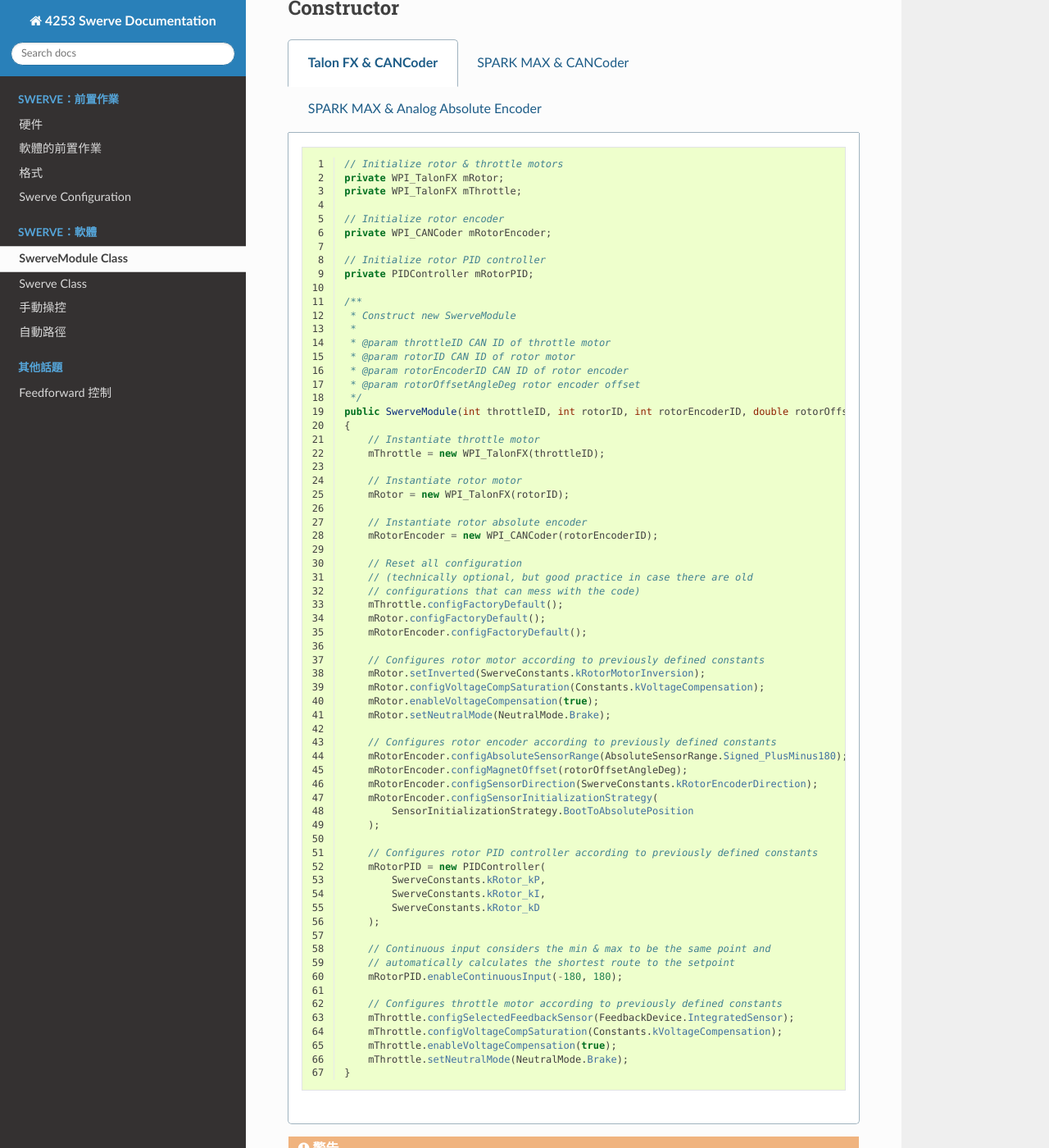
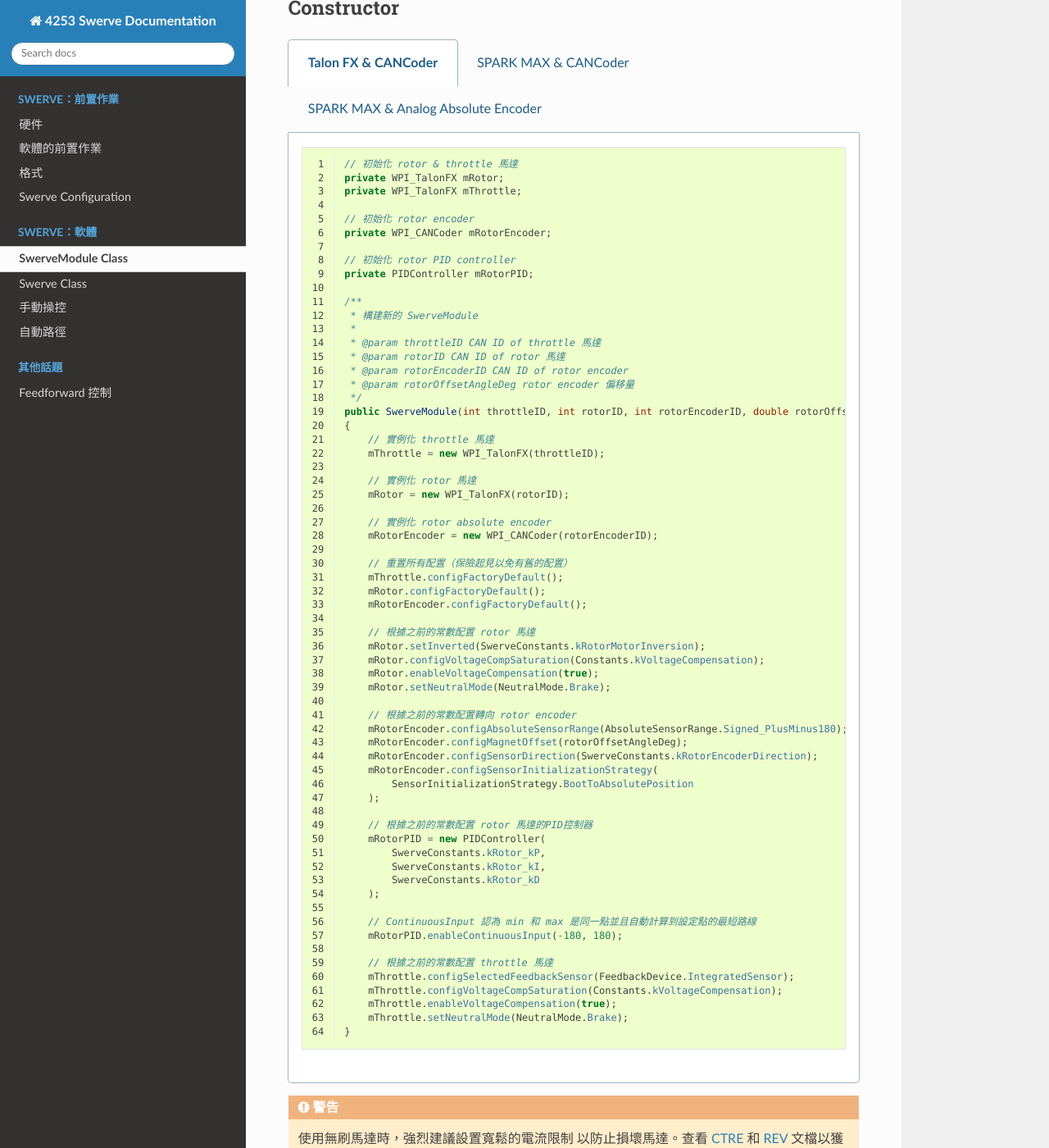
Before and after one commit to TASRobotics/RaidZero-Outreach-Swerve-Docs-zh_TW, a Sphinx documentation site: the page built from source/Docs/Software/3-SwerveModuleClass.rst, in a window 1280 px wide and 1400 px high, scrolled down 415 px. Shown: the whole window at 82% size. Built offline with Sphinx 7.4.7 and the Read the Docs theme 2.0.0, drawn with Linux system fonts in a browser that asks for light colours; some of the changed text lies outside the part shown.

Commit message:
add swerve module & swerve

```diff
--- a/source/Docs/Software/3-SwerveModuleClass.rst
+++ b/source/Docs/Software/3-SwerveModuleClass.rst
@@ -26,49 +26,47 @@ Constructor
         .. code-block:: java
             :linenos:
 
-            // Initialize rotor & throttle motors
+            // 初始化 rotor & throttle 馬達
             private WPI_TalonFX mRotor;
             private WPI_TalonFX mThrottle;
 
-            // Initialize rotor encoder
+            // 初始化 rotor encoder
             private WPI_CANCoder mRotorEncoder;
 
-            // Initialize rotor PID controller
+            // 初始化 rotor PID controller
             private PIDController mRotorPID;
 
             /**
-             * Construct new SwerveModule
+             * 構建新的 SwerveModule
              *
-             * @param throttleID CAN ID of throttle motor
-             * @param rotorID CAN ID of rotor motor
+             * @param throttleID CAN ID of throttle 馬達
+             * @param rotorID CAN ID of rotor 馬達
              * @param rotorEncoderID CAN ID of rotor encoder
-             * @param rotorOffsetAngleDeg rotor encoder offset
+             * @param rotorOffsetAngleDeg rotor encoder 偏移量
              */
             public SwerveModule(int throttleID, int rotorID, int rotorEncoderID, double rotorOffsetAngleDeg)
             {
-                // Instantiate throttle motor
+                // 實例化 throttle 馬達
                 mThrottle = new WPI_TalonFX(throttleID);
 
-                // Instantiate rotor motor
+                // 實例化 rotor 馬達
                 mRotor = new WPI_TalonFX(rotorID);
 
-                // Instantiate rotor absolute encoder
+                // 實例化 rotor absolute encoder
                 mRotorEncoder = new WPI_CANCoder(rotorEncoderID);
 
-                // Reset all configuration
-                // (technically optional, but good practice in case there are old
-                // configurations that can mess with the code)
+                // 重置所有配置（保險起見以免有舊的配置）
                 mThrottle.configFactoryDefault();
                 mRotor.configFactoryDefault();
                 mRotorEncoder.configFactoryDefault();
 
-                // Configures rotor motor according to previously defined constants
+                // 根據之前的常數配置 rotor 馬達
                 mRotor.setInverted(SwerveConstants.kRotorMotorInversion);
                 mRotor.configVoltageCompSaturation(Constants.kVoltageCompensation);
                 mRotor.enableVoltageCompensation(true);
                 mRotor.setNeutralMode(NeutralMode.Brake);
 
-                // Configures rotor encoder according to previously defined constants
+                // 根據之前的常數配置轉向 rotor encoder
                 mRotorEncoder.configAbsoluteSensorRange(AbsoluteSensorRange.Signed_PlusMinus180);
                 mRotorEncoder.configMagnetOffset(rotorOffsetAngleDeg);
                 mRotorEncoder.configSensorDirection(SwerveConstants.kRotorEncoderDirection);
@@ -76,18 +74,17 @@ Constructor
                     SensorInitializationStrategy.BootToAbsolutePosition
                 );
 
-                // Configures rotor PID controller according to previously defined constants
+                // 根據之前的常數配置 rotor 馬達的PID控制器
                 mRotorPID = new PIDController(
                     SwerveConstants.kRotor_kP,
                     SwerveConstants.kRotor_kI,
                     SwerveConstants.kRotor_kD
                 );
 
-                // Continuous input considers the min & max to be the same point and
-                // automatically calculates the shortest route to the setpoint
+                // ContinuousInput 認為 min 和 max 是同一點並且自動計算到設定點的最短路線
                 mRotorPID.enableContinuousInput(-180, 180);
 
-                // Configures throttle motor according to previously defined constants
+                // 根據之前的常數配置 throttle 馬達
                 mThrottle.configSelectedFeedbackSensor(FeedbackDevice.IntegratedSensor);
                 mThrottle.configVoltageCompSaturation(Constants.kVoltageCompensation);
                 mThrottle.enableVoltageCompensation(true);
@@ -99,52 +96,50 @@ Constructor
         .. code-block:: java
             :linenos:
 
-            // Initialize rotor & throttle motors
+            // 初始化 rotor & throttle 馬達
             private CANSparkMax mRotor;
             private CANSparkMax mThrottle;
 
-            // Initialize throttle encoder
+            // 初始化 throttle encoder
             private RelativeEncoder mThrottleEncoder;
 
-            // Initialize rotor encoder
+            // 初始化 rotor encoder
             private WPI_CANCoder mRotorEncoder;
 
-            // Initialize rotor PID controller
+            // 初始化 rotor PID controller
             private PIDController mRotorPID;
 
             /**
-             * Construct new SwerveModule
+             * 構建新的 SwerveModule
              *
-             * @param throttleID CAN ID of throttle motor
-             * @param rotorID CAN ID of rotor motor
+             * @param throttleID CAN ID of throttle 馬達
+             * @param rotorID CAN ID of rotor 馬達
              * @param rotorEncoderID CAN ID of rotor encoder
-             * @param rotorOffsetAngleDeg rotor encoder offset
+             * @param rotorOffsetAngleDeg rotor encoder 偏移量
              */
             public SwerveModule(int throttleID, int rotorID, int rotorEncoderID, double rotorOffsetAngleDeg)
             {
-                // Instantiate throttle motor & respective encoder
+                // 實例化 throttle 馬達 & encoder
                 mThrottle = new CANSparkMax(throttleID, MotorType.kBrushless);
                 mThrottleEncoder = mThrottle.getEncoder();
 
-                // Instantiate rotor motor
+                // 實例化 rotor 馬達
                 mRotor = new CANSparkMax(rotorID, MotorType.kBrushless);
 
-                // Instantiate rotor absolute encoder
+                // 實例化 rotor absolute encoder
                 mRotorEncoder = new WPI_CANCoder(rotorEncoderID);
 
-                // Reset all configuration
-                // (technically optional, but good practice in case there are old
-                // configurations that can mess with the code)
+                // 重置所有配置（保險起見以免有舊的配置）
                 mThrottle.restoreFactoryDefaults();
                 mRotor.restoreFactoryDefaults();
                 mRotorEncoder.configFactoryDefault();
 
-                // Configures rotor motor according to previously defined constants
+                // 根據之前的常數配置 rotor 馬達
                 mRotor.setInverted(SwerveConstants.kRotorMotorInversion);
                 mRotor.enableVoltageCompensation(Constants.kVoltageCompensation);
                 mRotor.setIdleMode(IdleMode.kBrake);
 
-                // Configures rotor encoder according to previously defined constants
+                // 根據之前的常數配置轉向 rotor encoder
                 mRotorEncoder.configAbsoluteSensorRange(AbsoluteSensorRange.Signed_PlusMinus180);
                 mRotorEncoder.configMagnetOffset(rotorOffsetAngleDeg);
                 mRotorEncoder.configSensorDirection(SwerveConstants.kRotorEncoderDirection);
@@ -152,23 +147,21 @@ Constructor
                     SensorInitializationStrategy.BootToAbsolutePosition
                 );
 
-                // Configures rotor PID controller according to previously defined constants
+                // 根據之前的常數配置 rotor 馬達的PID控制器
                 mRotorPID = new PIDController(
                     SwerveConstants.kRotor_kP,
                     SwerveConstants.kRotor_kI,
                     SwerveConstants.kRotor_kD
                 );
 
-                // Continuous input considers the min & max to be the same point and
-                // automatically calculates the shortest route to the setpoint
+                // ContinuousInput 認為 min 和 max 是同一點並且自動計算到設定點的最短路線
                 mRotorPID.enableContinuousInput(-180, 180);
 
-                // Configures throttle motor according to previously defined constants
+                // 根據之前的常數配置 throttle 馬達
                 mThrottle.enableVoltageCompensation(Constants.kVoltageCompensation);
                 mThrottle.setIdleMode(IdleMode.kBrake);
 
-                // Sets conversion factor to throttle encoder so that it reads
-                // velocity in meters per second instead of RPM
+                // 給與 throttle encoder 轉換係數以便它以米每秒而不是 RPM 為單位讀取速度
                 mThrottleEncoder.setVelocityConversionFactor(
                     SwerveConstants.kThrottleVelocityConversionFactor
                 );
@@ -179,69 +172,64 @@ Constructor
         .. code-block:: java
             :linenos:
 
-            // Initialize rotor & throttle motors
+            // 初始化 rotor & throttle 馬達
             private CANSparkMax mRotor;
             private CANSparkMax mThrottle;
 
-            // Initialize throttle encoder
+            // 初始化 throttle encoder
             private RelativeEncoder mThrottleEncoder;
 
-            // Initialize rotor encoder
+            // 初始化 rotor encoder
             private AnalogPotentiometer mRotorEncoder;
 
-            // Initialize rotor PID controller
+            // 初始化 rotor PID controller
             private PIDController mRotorPID;
 
             /**
-             * Construct new SwerveModule
+             * 構建新的 SwerveModule
              *
-             * @param throttleID CAN ID of throttle motor
-             * @param rotorID CAN ID of rotor motor
+             * @param throttleID CAN ID of throttle 馬達
+             * @param rotorID CAN ID of rotor 馬達
              * @param rotorEncoderID analog ID of rotor encoder
-             * @param rotorOffsetAngleDeg rotor encoder offset
+             * @param rotorOffsetAngleDeg rotor encoder 偏移量
              */
             public SwerveModule(int throttleID, int rotorID, int rotorEncoderID, double rotorOffsetAngleDeg)
             {
-                // Instantiate throttle motor & respective encoder
+                // 實例化 throttle 馬達 & encoder
                 mThrottle = new CANSparkMax(throttleID, MotorType.kBrushless);
                 mThrottleEncoder = mThrottle.getEncoder();
 
-                // Instantiate rotor motor
+                // 實例化 rotor 馬達
                 mRotor = new CANSparkMax(rotorID, MotorType.kBrushless);
 
-                // Instantiate rotor absolute encoder
-                // - Full range = 360 because that should be the max possible value the
-                //   encoder should return
+                // 實例化 rotor absolute encoder
+                // - 完整範圍 = 360，因為這是編碼器能返回的最大值
                 mRotorEncoder = new AnalogPotentiometer(rotorEncoderID, 360, rotorOffsetAngleDeg);
 
-                // Reset all configuration
-                // (technically optional, but good practice in case there are old
-                // configurations that can mess with the code)
+                // 重置所有配置（保險起見以免有舊的配置）
                 mThrottle.restoreFactoryDefaults();
                 mRotor.restoreFactoryDefaults();
 
-                // Configures rotor motor according to previously defined constants
+                // 根據之前的常數配置 rotor 馬達
                 mRotor.setInverted(SwerveConstants.kRotorMotorInversion);
                 mRotor.enableVoltageCompensation(Constants.kVoltageCompensation);
                 mRotor.setIdleMode(IdleMode.kBrake);
 
-                // Configures rotor PID controller according to previously defined constants
+                // 根據之前的常數配置 rotor 馬達的PID控制器
                 mRotorPID = new PIDController(
                     SwerveConstants.kRotor_kP,
                     SwerveConstants.kRotor_kI,
                     SwerveConstants.kRotor_kD
                 );
 
-                // Continuous input considers the min & max to be the same point and
-                // automatically calculates the shortest route to the setpoint
+                // ContinuousInput 認為 min 和 max 是同一點並且自動計算到設定點的最短路線
                 mRotorPID.enableContinuousInput(-180, 180);
 
-                // Configures throttle motor according to previously defined constants
+                // 根據之前的常數配置 throttle 馬達
                 mThrottle.enableVoltageCompensation(Constants.kVoltageCompensation);
                 mThrottle.setIdleMode(IdleMode.kBrake);
 
-                // Sets conversion factor to throttle encoder so that it reads
-                // velocity in meters per second instead of RPM
+                // 給與 throttle encoder 轉換係數以便它以米每秒而不是 RPM 為單位讀取速度
                 mThrottleEncoder.setVelocityConversionFactor(
                     SwerveConstants.kThrottleVelocityConversionFactor
                 );
@@ -249,12 +237,12 @@ Constructor
 
 .. warning::
 
-    When using brushless motors, it is highly recommended to have liberal current limits
-    to prevent damage to the motors. Checkout the `CTRE <https://api.ctr-electronics.com
+    使用無刷馬達時，強烈建議設置寬鬆的電流限制 以防止損壞馬達。查看 `CTRE <https://
+    api.ctr-electronics.com
     /phoenix/release/java/com/ctre/phoenix/motorcontrol/can/TalonFX.html#configSupplyCu
-    rrentLimit(com.ctre.phoenix.motorcontrol.SupplyCurrentLimitConfiguration)>`_ and
+    rrentLimit(com.ctre.phoenix.motorcontrol.SupplyCurrentLimitConfiguration)>`_ 和
     `REV <https://codedocs.revrobotics.com/java/com/revrobotics/cansparkmax#
-    setSmartCurrentLimit(int)>`_ documentation for more information regarding current limits.
+    setSmartCurrentLimit(int)>`_ 文檔以獲取有關電流限制的更多信息。
 
 Methods
 *******
@@ -262,7 +250,7 @@ Methods
 getState
 --------
 
-Outputs the current state of the swerve module.
+輸出 swerve module 的當前狀態。
 
 .. tabs::
 
@@ -296,25 +284,22 @@ Outputs the current state of the swerve module.
 **Return:**
 """""""""""
 
-    New `SwerveModuleState <https://first.wpi.edu/wpilib/allwpilib/docs/release/java
-    /edu/wpi/first/math/kinematics/SwerveModuleState.html>`_ representing the current
-    throttle velocity and rotor angle.
+    新的 `SwerveModuleState <https://first.wpi.edu/wpilib/allwpilib/docs/release/java
+    /edu/wpi/first/math/kinematics/SwerveModuleState.html>`_ 代表著目前的前進速度和面相角度。
 
 setState
 --------
 
-Sets the state of the swerve module.
+設置 swerve module 的狀態。
 
 .. code-block:: java
     :linenos:
 
     public void setState(SwerveModuleState state) {
-        // Optimize the desired state so that the rotor doesn't have to spin more than
-        // 90 degrees to get to the desired angle
+        // 優化狀態，使轉向馬達不必旋轉超過 90 度來獲得目標的角度
         SwerveModuleState optimizedState = SwerveModuleState.optimize(state, getState().angle);
 
-        // Calculate rotor output using rotor PID controller by comparing the current
-        // angle with the desired angle
+        // 通過比較目前角度與目標角度來用 PID 控制器計算轉向馬達所需的輸出
         double rotorOutput = mRotorPID.calculate(
             getState().angle.getDegrees(),
             optimizedState.angle.getDegrees()
@@ -327,5 +312,5 @@ Sets the state of the swerve module.
 Parameters:
 """""""""""
 
-1. ``state`` - desired `SwerveModuleState <https://first.wpi.edu/wpilib/allwpilib/docs/release/java
+1. ``state`` - 理想的 `SwerveModuleState <https://first.wpi.edu/wpilib/allwpilib/docs/release/java
    /edu/wpi/first/math/kinematics/SwerveModuleState.html>`_ (angle & speed) of SwerveModule
```
Also changed, not shown: source/Docs/Software/4-SwerveClass.rst (+27 -28 lines), 8 other files.
